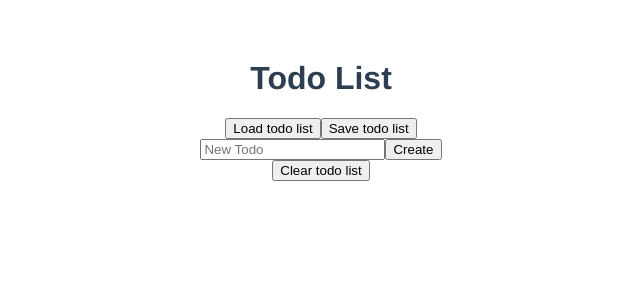
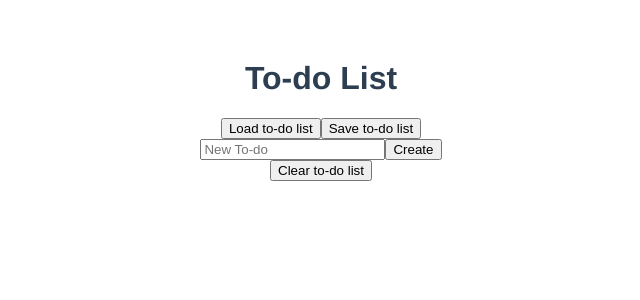
Before and after one commit to xatlasm/vue-json, a Vue app: page / in a window 1280 px wide. Shown: the top 300 px of the page, without its empty margins (319-959 px from the left). Built offline with nearby package versions, Linux system fonts and the light colour scheme.

Commit message:
Spelling correction

```diff
--- a/src/App.vue
+++ b/src/App.vue
@@ -1,13 +1,13 @@
 <template>
   <div id="app">
     <h1>{{title}}</h1>
-    <button @click="loadTodos(jsonKey)">Load todo list</button>
-    <button @click="saveTodos(jsonKey)">Save todo list</button>
+    <button @click="loadTodos(jsonKey)">Load to-do list</button>
+    <button @click="saveTodos(jsonKey)">Save to-do list</button>
     <form v-on:submit.prevent="newTodo">
-      <input type="text" v-model="newTodoName" placeholder="New Todo">
+      <input type="text" v-model="newTodoName" placeholder="New To-do">
       <button type="submit">Create</button>
     </form>
-    <button @click="clearTodos">Clear todo list</button>
+    <button @click="clearTodos">Clear to-do list</button>
     <ul id="todo-list">
       <li v-for="todo in todos" :key="todo.id" :class="todo.class">
         <p><input :id="todo.name" type="checkbox"><label :for="todo.name">{{todo.name}}</label> <button @click="deleteTodo(todo)">Delete</button></p>
@@ -22,7 +22,7 @@ const baseURL = 'https://api.myjson.com/bins/'
 export default {
   data() {
     return {
-      title: "Todo List",
+      title: "To-do List",
       todos: [],
       jsonKey: "jebvm"
     }
```
